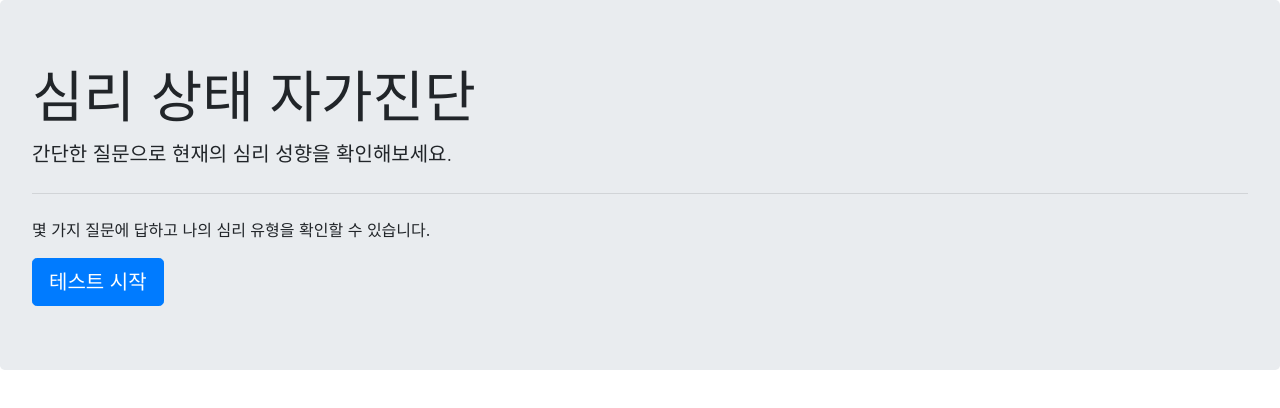
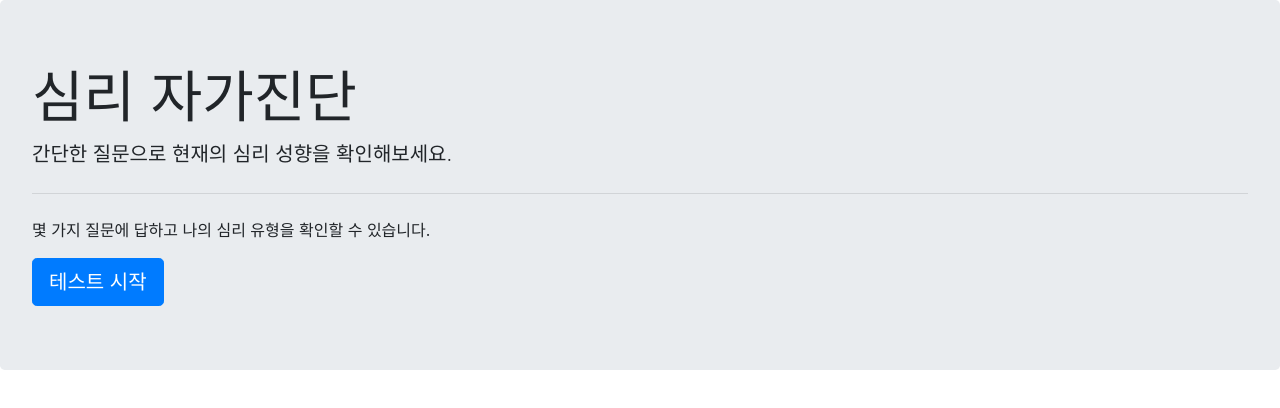
Before and after one commit to leegaune-ai/website, a website: page index.html in a window 1280 px wide. Drawn offline with nearby package versions, Linux system fonts and the light colour scheme.

Commit message:
update site

```diff
--- a/index.html
+++ b/index.html
@@ -12,7 +12,7 @@
   </head>
   <body>
     <div class="jumbotron">
-  <h1 class="display-4">심리 상태 자가진단</h1>
+  <h1 class="display-4">심리 자가진단</h1>
   <p class="lead">간단한 질문으로 현재의 심리 성향을 확인해보세요.</p>
   <hr class="my-4">
   <p>몇 가지 질문에 답하고 나의 심리 유형을 확인할 수 있습니다.</p>
@@ -31,6 +31,5 @@
     <script src="https://cdn.jsdelivr.net/npm/popper.js@1.16.1/dist/umd/popper.min.js" integrity="sha384-9/reFTGAW83EW2RDu2S0VKaIzap3H66lZH81PoYlFhbGU+6BZp6G7niu735Sk7lN" crossorigin="anonymous"></script>
     <script src="https://cdn.jsdelivr.net/npm/bootstrap@4.6.2/dist/js/bootstrap.min.js" integrity="sha384-+sLIOodYLS7CIrQpBjl+C7nPvqq+FbNUBDunl/OZv93DB7Ln/533i8e/mZXLi/P+" crossorigin="anonymous"></script>
     -->
-    <script src="script.js"></script>
   </body>
 </html>
```
